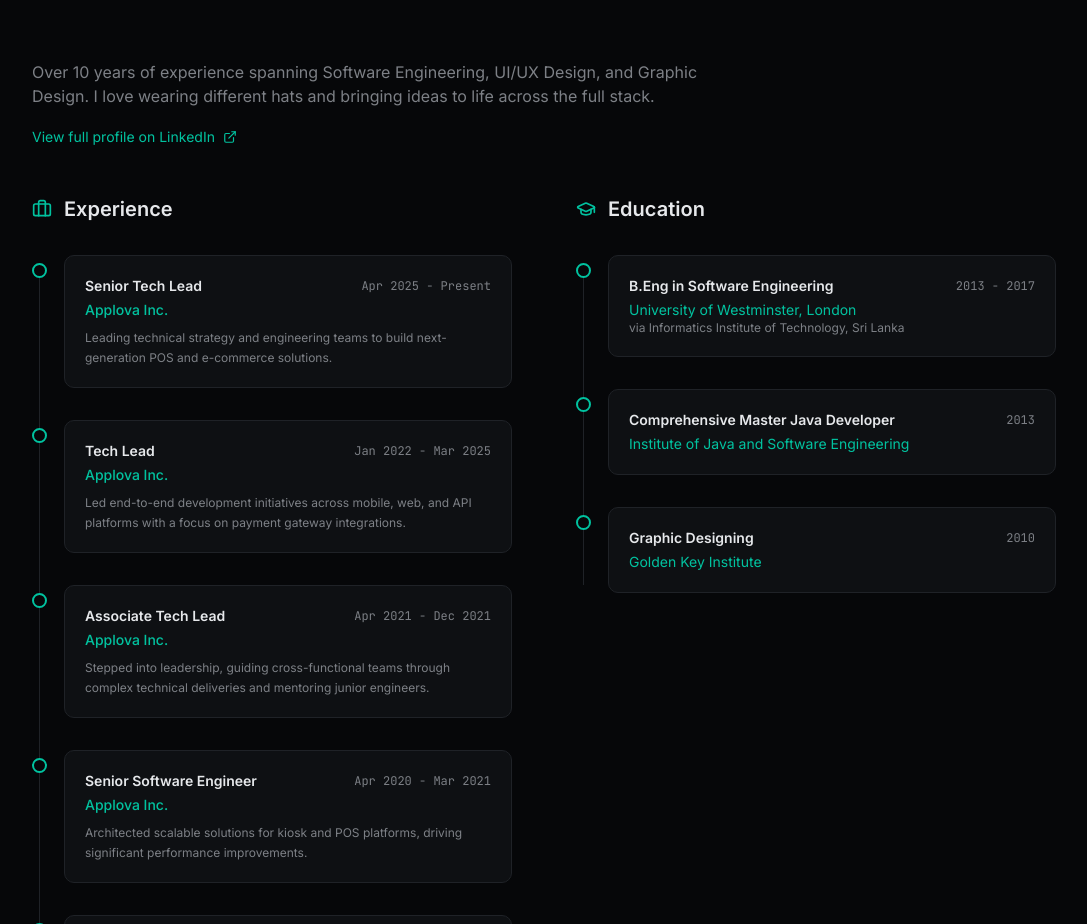
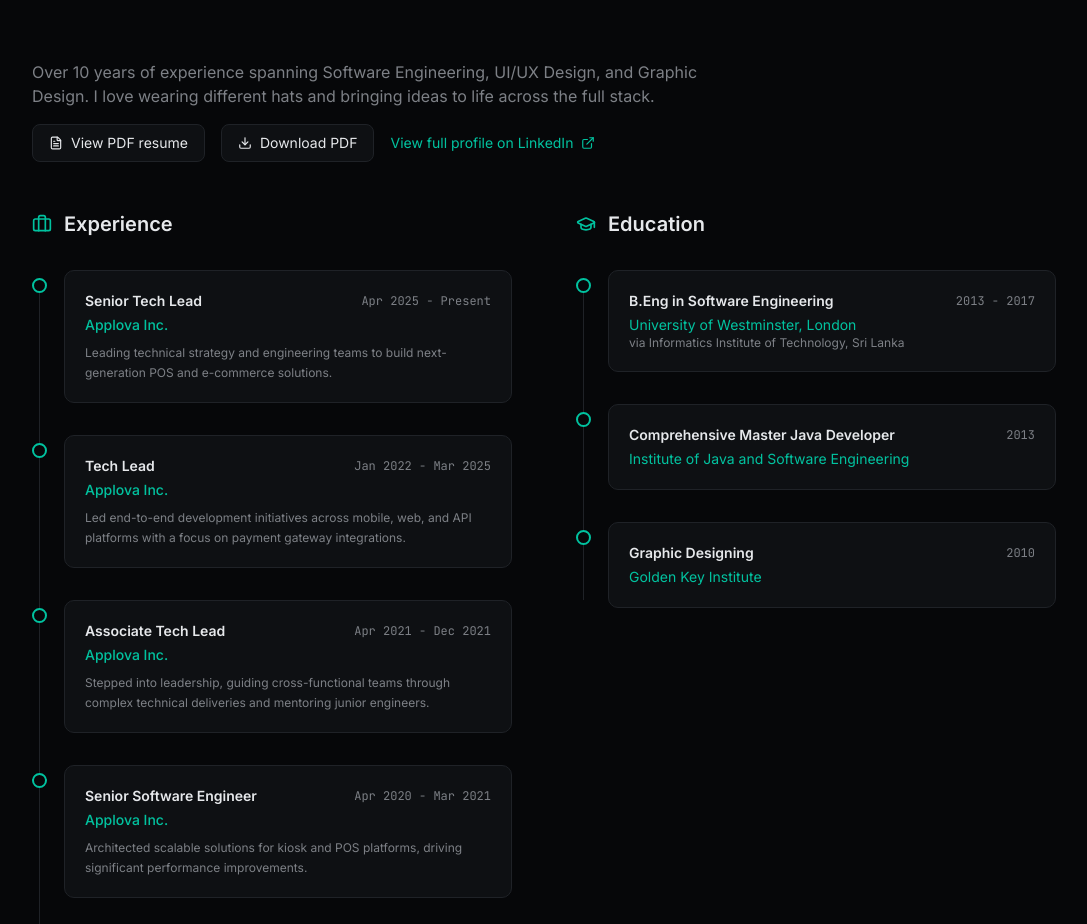
Before and after one commit to nHiRanZ/nHiRanZ.github.io, a Next.js app: page / in a window 1280 px wide. Shown: the part 2040-2964 px from the top of the page, without its empty margins (96-1183 px from the left). Built offline with nearby package versions, Linux system fonts and the light colour scheme.

Commit message:
New: Added downloaded full resume

```diff
--- a/components/resume-section.tsx
+++ b/components/resume-section.tsx
@@ -1,6 +1,8 @@
 "use client"
 
-import { Briefcase, GraduationCap, ExternalLink } from "lucide-react"
+import { Briefcase, GraduationCap, ExternalLink, FileText, Download } from "lucide-react"
+
+const RESUME_PDF = "/Nimila_Samarasinghe_Resume.pdf"
 
 const workExperience = [
   {
@@ -94,15 +96,34 @@ export function ResumeSection() {
           bringing ideas to life across the full stack.
         </p>
 
+        <div className="mb-12 flex flex-wrap items-center gap-4">
+          <a
+            href={RESUME_PDF}
+            target="_blank"
+            rel="noopener noreferrer"
+            className="inline-flex items-center gap-2 rounded-md border border-border bg-card px-4 py-2 text-sm text-foreground transition-colors hover:border-primary/40 hover:text-primary"
+          >
+            <FileText size={14} />
+            View PDF resume
+          </a>
+          <a
+            href={RESUME_PDF}
+            download="Nimila_Samarasinghe_Resume.pdf"
+            className="inline-flex items-center gap-2 rounded-md border border-border bg-card px-4 py-2 text-sm text-foreground transition-colors hover:border-primary/40 hover:text-primary"
+          >
+            <Download size={14} />
+            Download PDF
+          </a>
           <a
             href="https://linkedin.com/in/nhiranz"
             target="_blank"
             rel="noopener noreferrer"
-          className="mb-12 inline-flex items-center gap-2 text-sm text-primary transition-colors hover:text-primary/80"
+            className="inline-flex items-center gap-2 text-sm text-primary transition-colors hover:text-primary/80"
           >
             View full profile on LinkedIn
             <ExternalLink size={14} />
           </a>
+        </div>
 
         <div className="grid gap-16 lg:grid-cols-2">
           {/* Work Experience */}
```
Also changed, not shown: 1 other file (tests, documents, lock files or other folders). Lines whose indentation alone changed are shown as unchanged.
